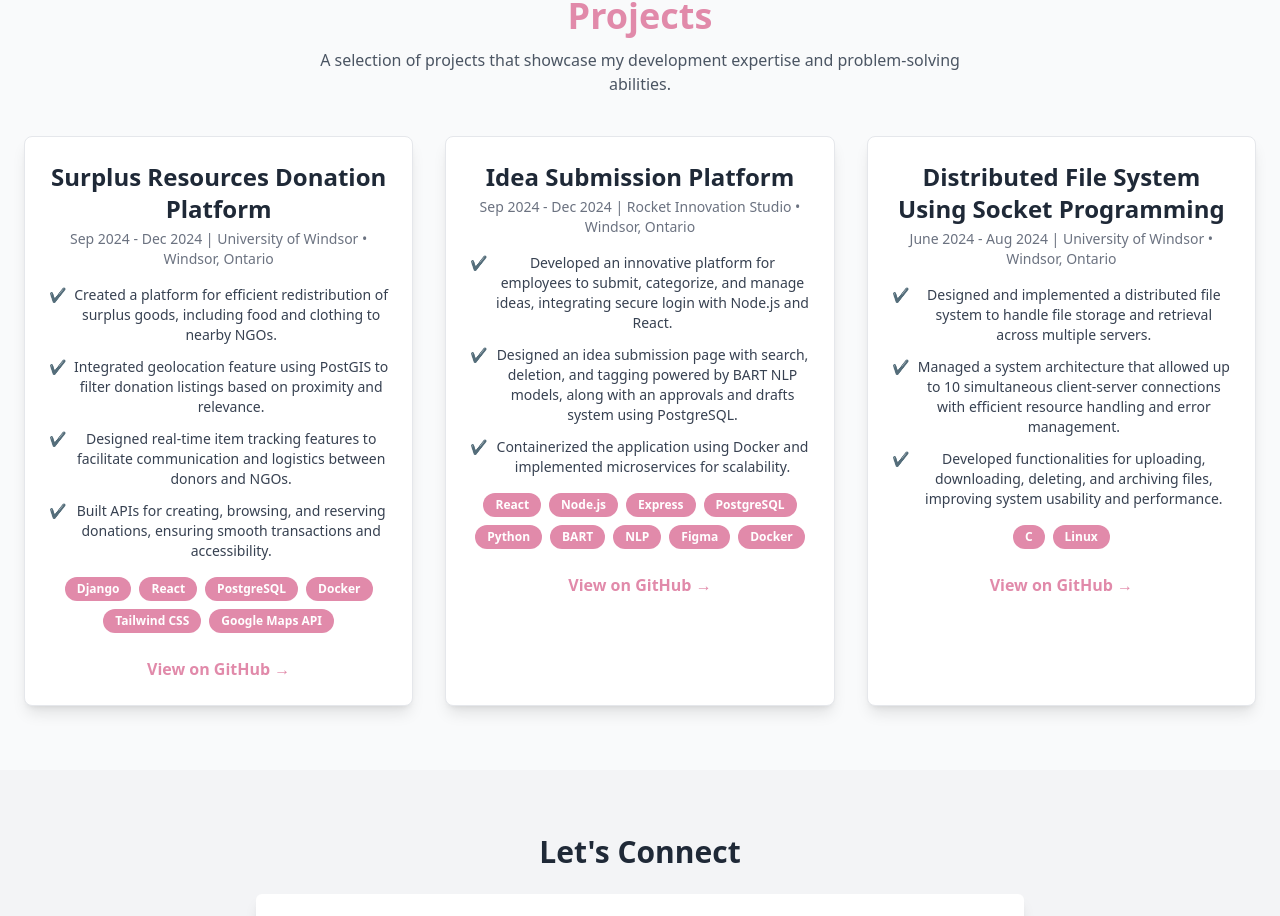
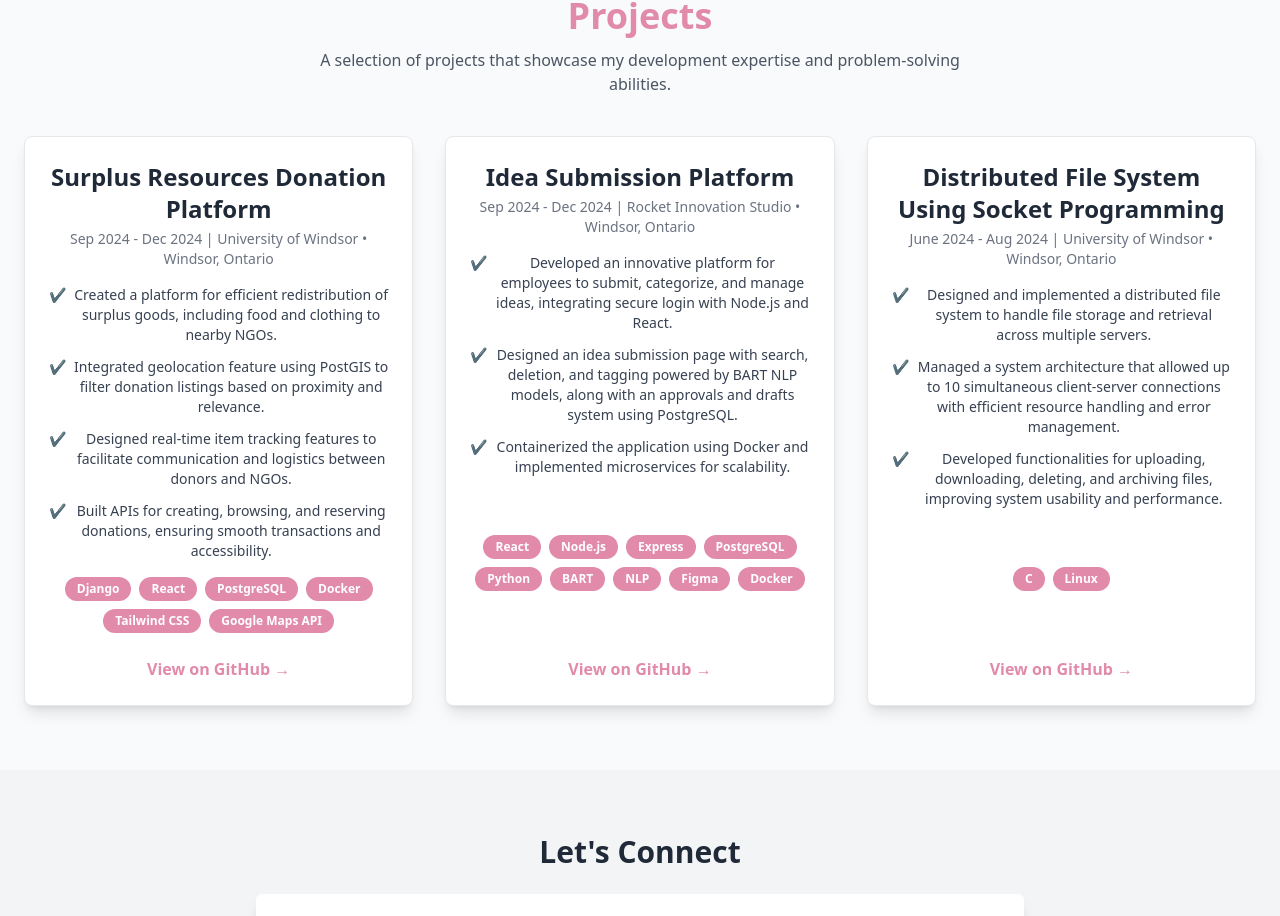
Before and after one commit to parvathijoshi/Portfolio, a React (Vite) app: page / in a window 1280 px wide. Shown: the part 868-1784 px from the top of the page. Built offline with nearby package versions, Linux system fonts and the light colour scheme.

Commit message:
Updated Projects section

```diff
--- a/src/components/Projects.jsx
+++ b/src/components/Projects.jsx
@@ -51,8 +51,9 @@ const projects = [
             {projects.map((project, index) => (
               <div
                 key={index}
-                className="bg-white border border-gray-200 p-6 rounded-lg shadow-lg hover:shadow-xl transition duration-300 transform hover:scale-105"
+                className="bg-white border border-gray-200 p-6 rounded-lg shadow-lg hover:shadow-xl transition duration-300 transform hover:scale-105 flex flex-col justify-between"
               >
+                <div>
                   <h3 className="text-2xl font-semibold text-gray-800">{project.title}</h3>
                   <p className="text-sm text-gray-500 mt-1">{project.duration} | {project.organization}</p>
 
@@ -62,6 +63,7 @@ const projects = [
                         <span className="text-[#E18AAA] mr-2">✔</span> {point}
                       </p>
                     ))}
+                  </div>
                 </div>
 
                 <div className="mt-4 flex flex-wrap gap-2 justify-center">
```
Lines whose indentation alone changed are shown as unchanged.
